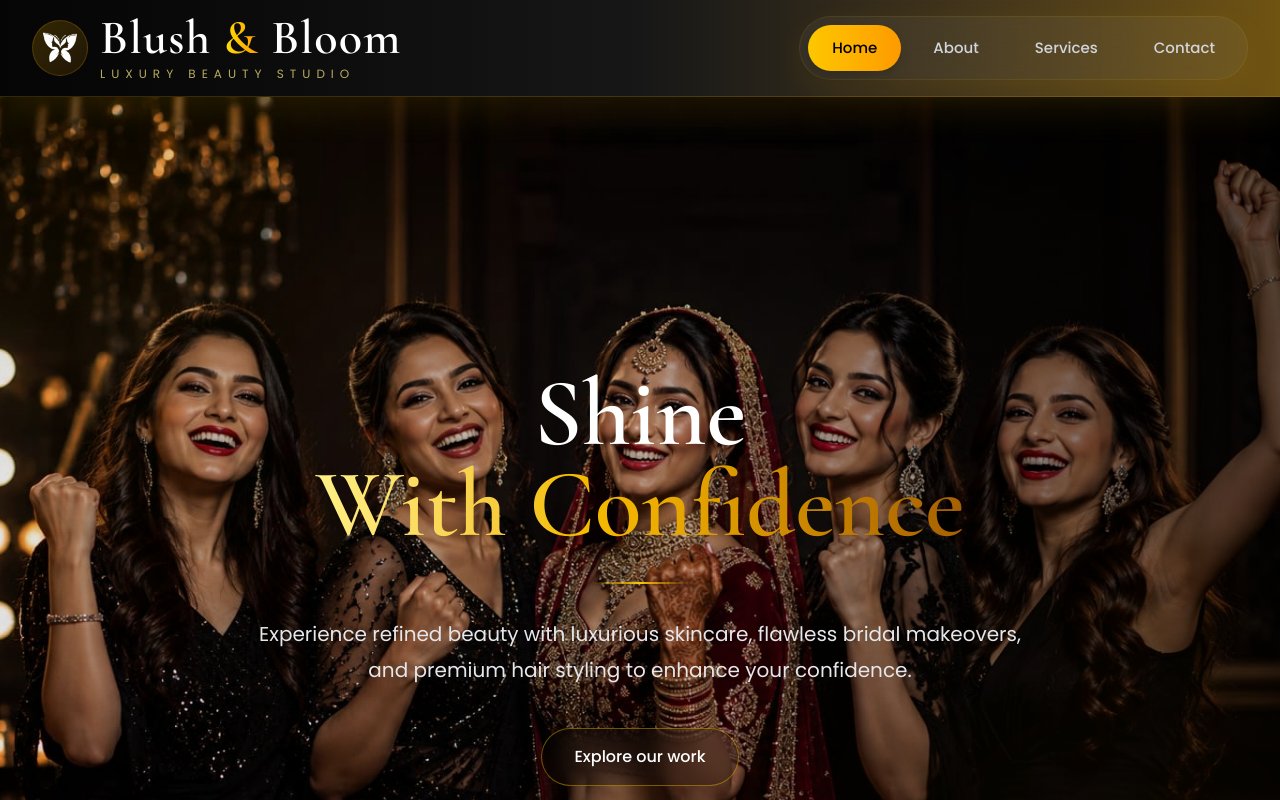
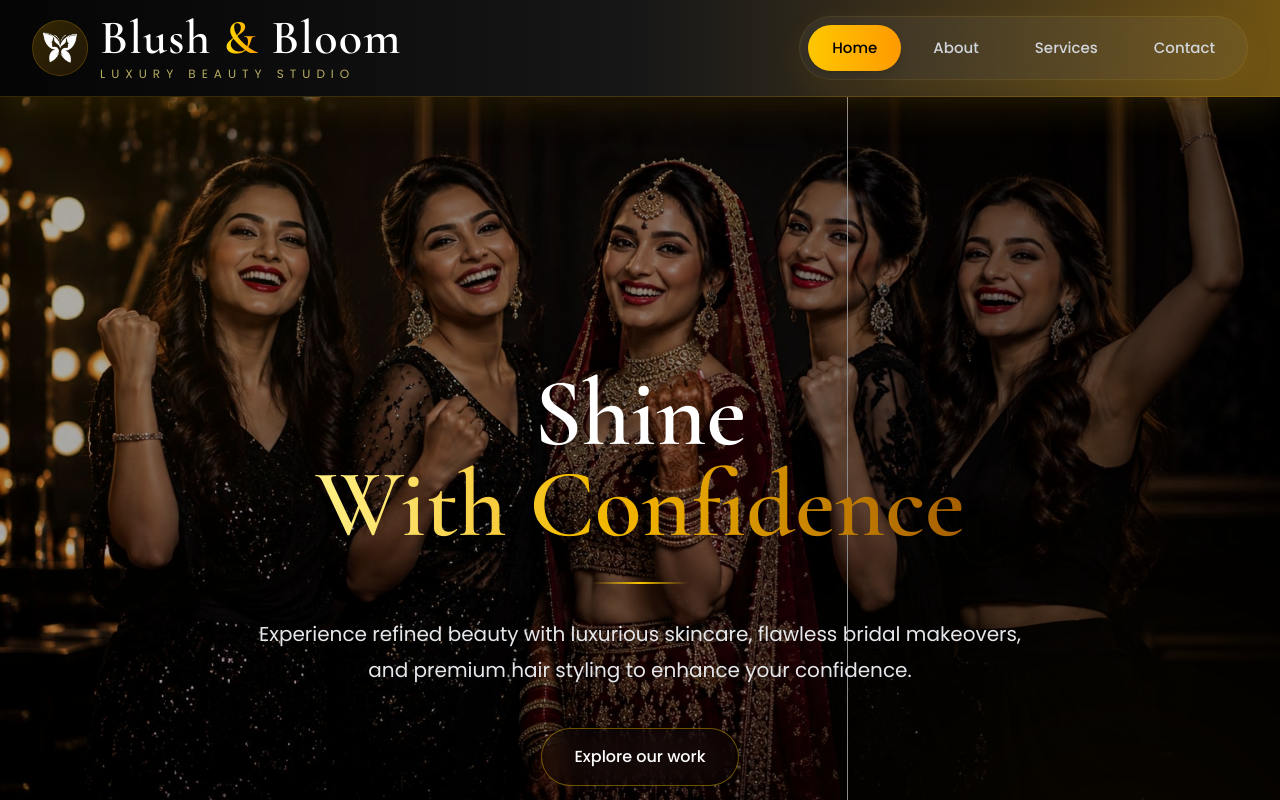
Before and after one commit to sparkwebstudio111-art/blush---bloom, a React (Vite) app: page / in a window 1280 px wide. Shown: the top 800 px of the page. Built offline with nearby package versions, Linux system fonts and the light colour scheme.

Commit message:
i changed the background image

```diff
--- a/src/components/Hero.jsx
+++ b/src/components/Hero.jsx
@@ -1,6 +1,6 @@
 import React from "react";
-import background from "../images/aboutImg.jpeg";
-import mblBackground from "../images/aboutImg.jpeg";
+// import background from "../images/aboutImg.jpeg";
+// import mblBackground from "../images/aboutImg.jpeg";
 import { motion } from "framer-motion";
 
 const fadeUp = {
@@ -24,7 +24,7 @@
     <section className="py-20 relative min-h-screen overflow-hidden">
 
       {/* Desktop Background */}
-<div
+{/* <div
   className="absolute inset-0 hidden md:block bg-cover bg-center"
   style={{
     backgroundImage: `url(${background})`,
@@ -32,10 +32,10 @@
     backgroundPosition: "center",
     backgroundSize: "cover",
   }}
-      />
+      /> */}
 
       {/* Mobile Background */}
-      <div
+      {/* <div
         className="absolute inset-0 block md:hidden bg-cover bg-center"
        style={{
   backgroundImage: `url(${background})`,
@@ -43,7 +43,7 @@
   backgroundPosition: "center",
   backgroundSize: "cover",
 }}
-      />
+      /> */}
 
       {/* Overlay */}
       <div className="absolute inset-0 bg-gradient-to-r from-black/10 via-black/15 to-black/55" />
--- a/src/pages/Home.jsx
+++ b/src/pages/Home.jsx
@@ -23,7 +23,7 @@
       />
 
       {/* Dark Overlay */}
-      <div className="fixed inset-0 -z-10 bg-black/75" />
+      <div className="fixed inset-0 -z-10 bg-black/25" />
 
       {/* Content */}
 
```
